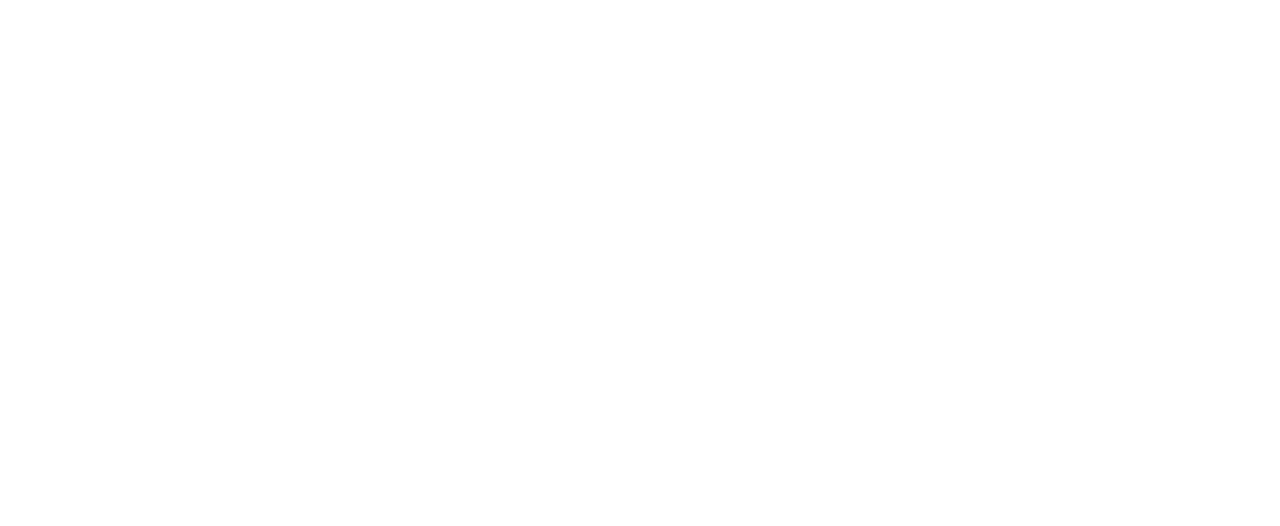
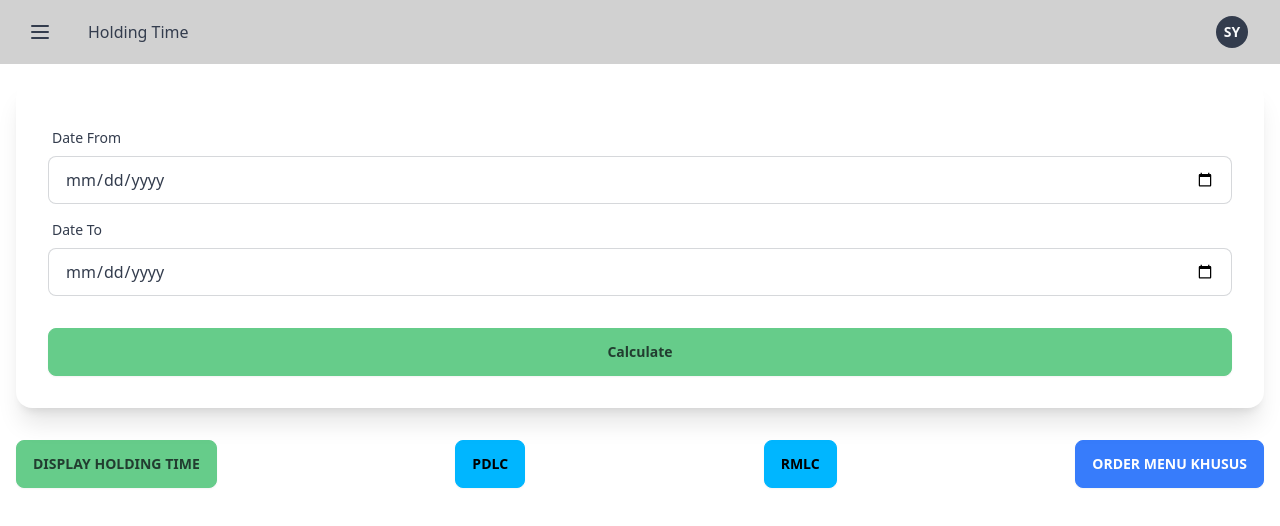
Before and after one commit to mraflyhudaa/holding-time-pwa, a React (Vite) app: page /calculate-pdlc in a window 1280 px wide. Before the commit this address had no page. Shown: the top 526 px of the page. Built offline with nearby package versions, Linux system fonts and the light colour scheme.

Commit message:
feat: add page to calculate PDLC

```diff
--- a/src/component/Navbar.jsx
+++ b/src/component/Navbar.jsx
@@ -91,6 +91,9 @@
             <li>
               <Link to={"/configuration"}>MASTER PRODUCTS</Link>
             </li>
+            <li>
+              <Link to={"/calculate-pdlc"}>CALCULATE PDLC</Link>
+            </li>
           </ul>
         </div>
       </div>
--- a/src/main.jsx
+++ b/src/main.jsx
@@ -7,6 +7,7 @@
 import ProductsConfiguration from "./pages/ProductsConfiguration";
 import OrderMenuKhusus from "./pages/OrderMenuKhusus";
 import RMLC from "./pages/RMLC";
+import CalculatePDLC from "./pages/CalculatePDLC";
 
 createRoot(document.getElementById("app")).render(
   <BrowserRouter>
@@ -18,6 +19,7 @@
         <Route path="/rmlc" element={<RMLC />} />
         <Route path="/configuration" element={<ProductsConfiguration />} />
         <Route path="/order-menu-khusus" element={<OrderMenuKhusus />} />
+        <Route path="/calculate-pdlc" element={<CalculatePDLC />} />
       </Route>
       {/* <Route path="*" element={<h1>Not Found</h1>} /> */}
     </Routes>
--- a/src/pages/CalculatePDLC.jsx
+++ b/src/pages/CalculatePDLC.jsx
@@ -0,0 +1,101 @@
+import React, { useEffect, useState } from "react";
+import { calculatePDLC } from "../services/calculatePDLC";
+
+const CalculatePDLC = () => {
+  const [dateFrom, setDateFrom] = useState("");
+  const [dateTo, setDateTo] = useState("");
+  const [result, setResult] = useState("");
+  const [isLoading, setIsLoading] = useState(false);
+  const [progress, setProgress] = useState(0);
+
+  // Simulate progress bar loading
+  useEffect(() => {
+    let interval;
+    if (isLoading && progress < 90) {
+      interval = setInterval(() => {
+        setProgress((prev) => Math.min(prev + 10, 90)); // Progress up to 90%
+      }, 500); // Increment every 500ms
+    } else {
+      clearInterval(interval);
+    }
+    return () => clearInterval(interval);
+  }, [isLoading, progress]);
+
+  const handleCalculate = async () => {
+    if (dateFrom && dateTo) {
+      setIsLoading(true);
+      setResult("");
+      setProgress(0);
+      try {
+        const data = await calculatePDLC(dateFrom, dateTo, setProgress);
+        console.log(data);
+        // setResult(`The difference is ${data.diffInDays} days.`);
+      } catch (error) {
+        setResult("An error occurred while calculating. Please try again.");
+      } finally {
+        setIsLoading(false);
+        setProgress(100);
+      }
+    } else {
+      setResult("Please select both dates.");
+    }
+  };
+
+  return (
+    <div className="container mx-auto p-4">
+      <div className="card bg-base-100 shadow-xl">
+        <div className="card-body">
+          <h2 className="card-title"></h2>
+          <div className="form-control">
+            <label className="label">
+              <span className="label-text">Date From</span>
+            </label>
+            <input
+              type="date"
+              className="input input-bordered"
+              value={dateFrom}
+              onChange={(e) => setDateFrom(e.target.value)}
+            />
+          </div>
+          <div className="form-control">
+            <label className="label">
+              <span className="label-text">Date To</span>
+            </label>
+            <input
+              type="date"
+              className="input input-bordered"
+              value={dateTo}
+              onChange={(e) => setDateTo(e.target.value)}
+            />
+          </div>
+          <div className="form-control mt-6">
+            <button
+              className="btn btn-primary"
+              onClick={handleCalculate}
+              disabled={isLoading}
+            >
+              {isLoading ? "Calculating..." : "Calculate"}
+            </button>
+          </div>
+          {isLoading && (
+            <div className="mt-4">
+              <progress
+                className="progress progress-primary w-full transition-all duration-700 ease-in-out"
+                value={progress}
+                max="100"
+              ></progress>
+              <p className="text-center mt-2">Calculating... {progress}%</p>
+            </div>
+          )}
+          {result && !isLoading && (
+            <div className="mt-4 text-center">
+              <p>{result}</p>
+            </div>
+          )}
+        </div>
+      </div>
+    </div>
+  );
+};
+
+export default CalculatePDLC;
--- /dev/null
+++ b/src/services/calculatePDLC.js
@@ -0,0 +1,32 @@
+import initializeAxios from "../utils/axios";
+
+export const calculatePDLC = async (dateFrom, dateTo, setProgress) => {
+  const api = await initializeAxios();
+  try {
+    const response = await api.get(
+      "master-plud",
+      //   {
+      //     dateFrom,
+      //     dateTo,
+      //   },
+      {
+        onDownloadProgress: (progressEvent) => {
+          const percentCompleted = Math.round(
+            (progressEvent.loaded * 100) / progressEvent.total
+          );
+          setProgress(percentCompleted);
+        },
+      }
+    );
+    return response.data;
+  } catch (error) {
+    if (error.response) {
+      console.error("Server Error:", error.response.data);
+    } else if (error.request) {
+      console.error("Network Error:", error.request);
+    } else {
+      console.error("Error:", error.message);
+    }
+    throw error;
+  }
+};
```
